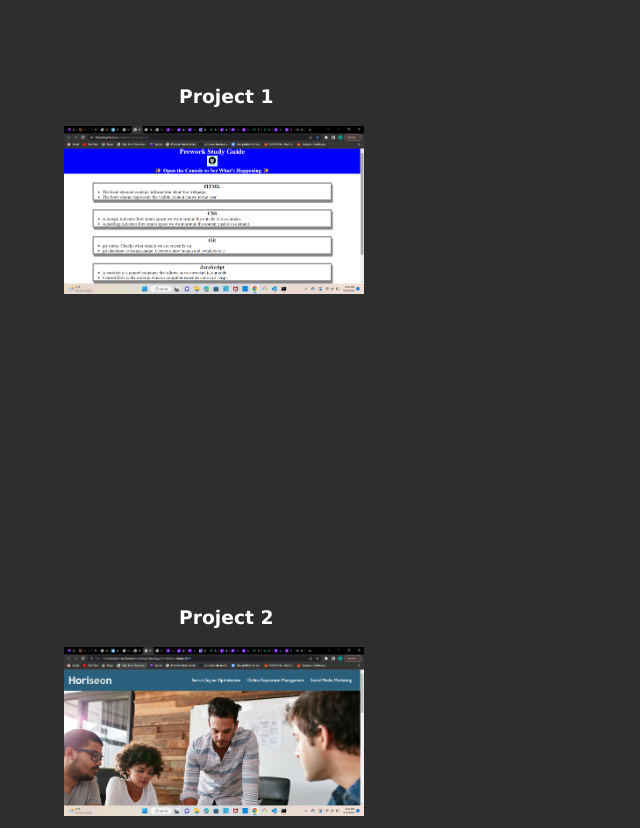
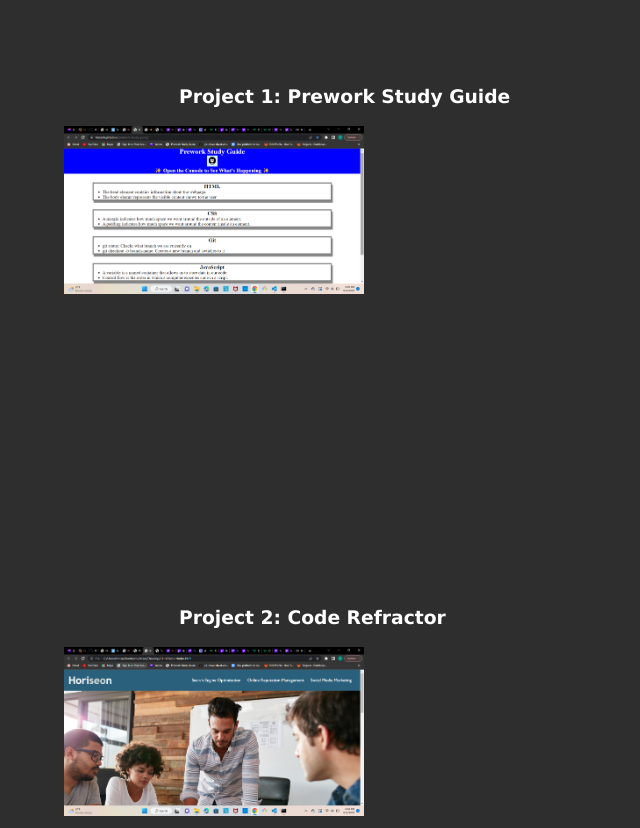
Before and after one commit to tmcash/tc-portfolio-page, a plain HTML site: page index.html in a window 1280 px wide. Shown: the part 606-1434 px from the top of the page, without its empty margins (144-784 px from the left). Drawn offline with Linux system fonts and the light colour scheme.

Commit message:
changed project names

```diff
--- a/index.html
+++ b/index.html
@@ -51,7 +51,7 @@
             <h2>Projects</h2>
 
             <div class="project-1">
-                <h3>Project 1 </h3>
+                <h3>Project 1: Prework Study Guide </h3>
 
                 <a href="https://github.com/tmcash/prework-study-guide.git"> <image src="./Assets/Images/Screenshot (2).png"  alt="Image of project 1" /> </a>
 
@@ -59,7 +59,7 @@
 
 
              <div class="project-2">
-                <h3>Project 2</h3>
+                <h3>Project 2: Code Refractor</h3>
 
                 <a href="https://github.com/tmcash/c1-refractor.git">  <image src="./Assets/Images/Screenshot (1).png"  alt="Image of project 2" /> </a>
 
```
